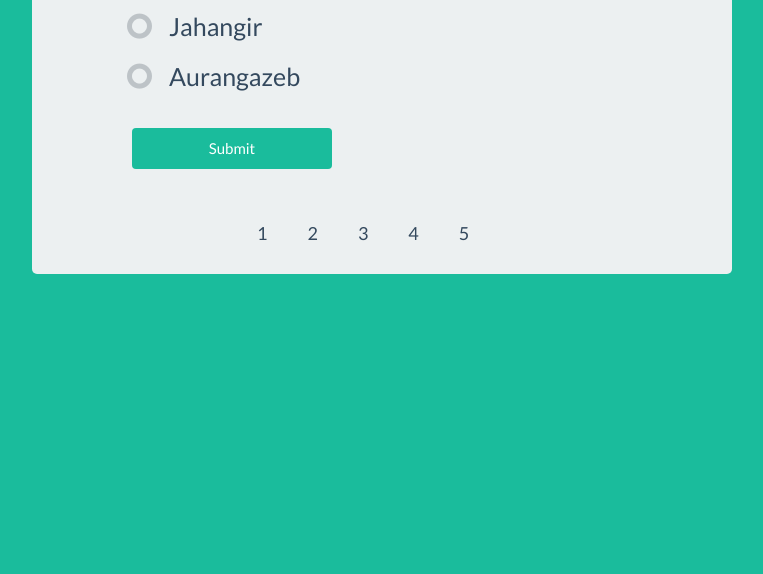
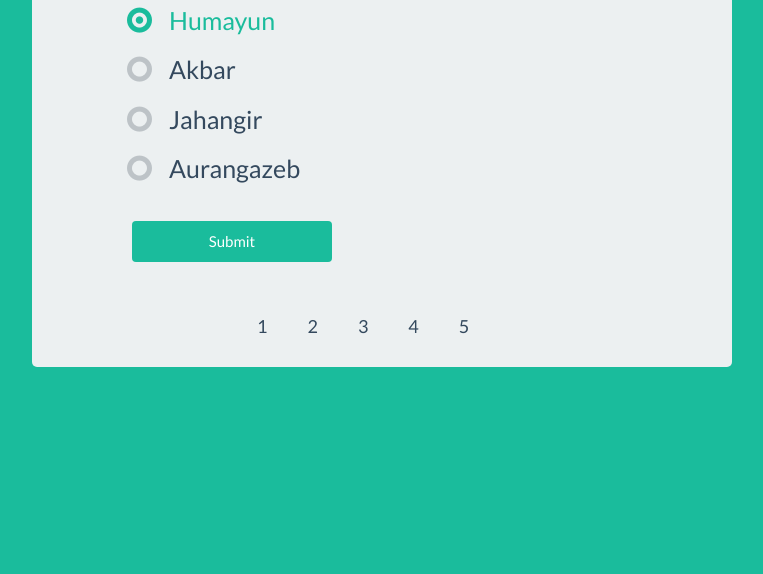
Before and after one commit to althaffe/Js-Quiz, a plain HTML site: page index.html in a window 1280 px wide. Shown: the part 226-800 px from the top of the page, without its empty margins (258-1021 px from the left). Drawn offline with Linux system fonts and the light colour scheme.

Commit message:
added breaks

```diff
--- a/index.html
+++ b/index.html
@@ -19,7 +19,7 @@
       <script src="js/html5shiv.js"></script>
     <![endif]-->
   </head>
-  <body>
+  <body><br><br><br>
     <div class="container">
         <div class="row">
             <div class="quiz">
```
